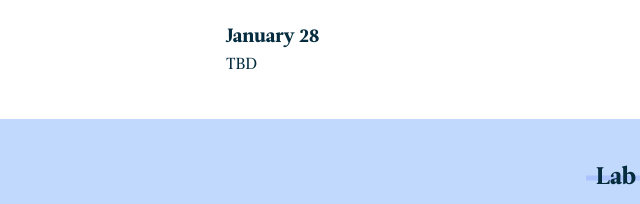
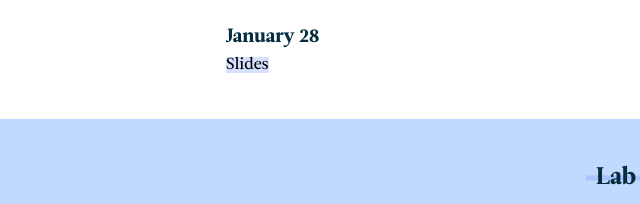
Before and after one commit to AnimeshAgrawal/61asite, a website: page index.html in a window 1280 px wide. Shown: the part 543-747 px from the top of the page, 24-664 px from the left. Drawn offline with Linux system fonts and the light colour scheme.

Commit message:
disc1 slides

```diff
--- a/index.html
+++ b/index.html
@@ -47,7 +47,7 @@
                <ul>
                   <li class="teaching_section">
                      <h3 class="teaching_section-title">January 28</h3>
-                     <p class="teaching_section-description">TBD</p>
+                     <a href="assets/teaching/disc1slides.pdf">Slides</a>
                   </li>
                </ul>
             </div>
```
Also changed, not shown: 1 other file.
